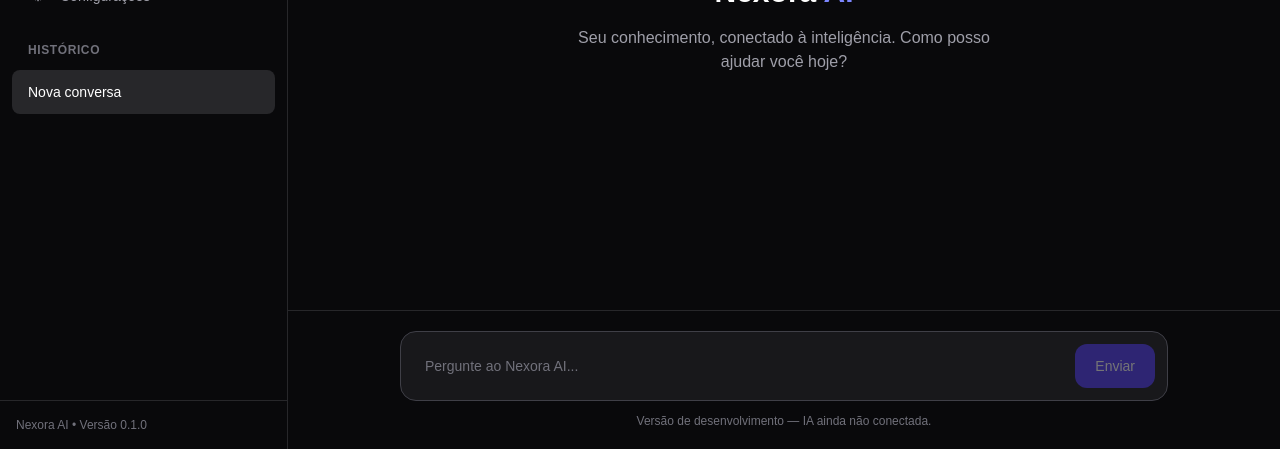
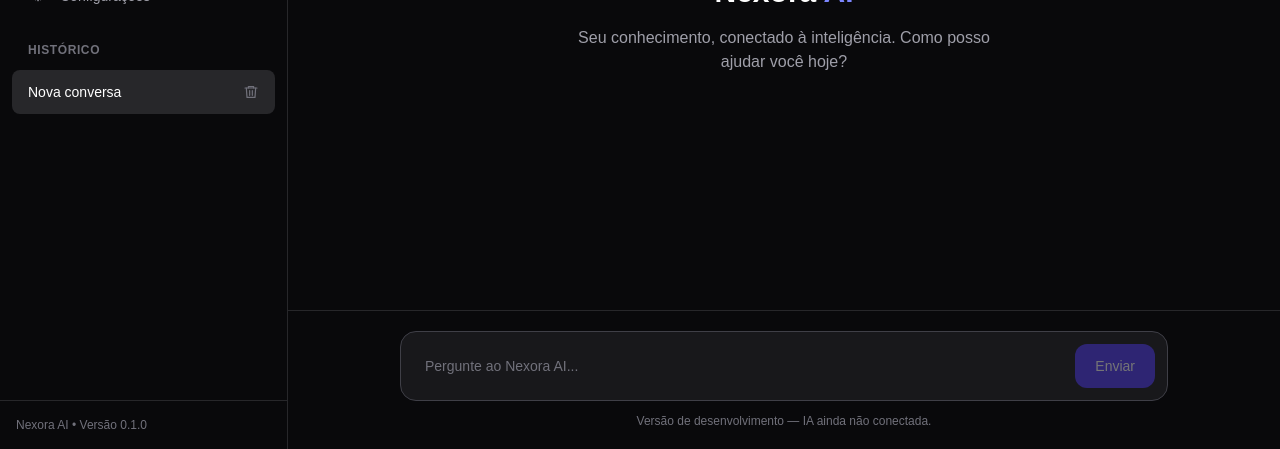
Before and after one commit to allancorreaz/Nexora-AI, a Next.js app in the folder frontend/: page / in a window 1280 px wide. Both pictures are taken after typing "Sample" into the empty fields and a click on the button "+ Nova conversa". Shown: the part 351-800 px from the top of the page. Built offline with nearby package versions, Linux system fonts and the light colour scheme.

Commit message:
feat: adiciona exclusao de conversas ao historico

```diff
--- a/frontend/components/chat/ChatWorkspace.tsx
+++ b/frontend/components/chat/ChatWorkspace.tsx
@@ -14,13 +14,18 @@
 } from "@/lib/chat-storage";
 
 export default function ChatWorkspace() {
+  // Armazena todas as conversas.
   const [conversations, setConversations] = useState<Conversation[]>([]);
-  const [activeConversationId, setActiveConversationId] =
-    useState<string | null>(null);
 
+  // Identifica a conversa selecionada.
+  const [activeConversationId, setActiveConversationId] = useState<
+    string | null
+  >(null);
+
+  // Controla a inicialização do histórico.
   const [isLoaded, setIsLoaded] = useState(false);
 
-  // Recupera o histórico quando o componente é montado.
+  // Recupera as conversas salvas no navegador.
   useEffect(() => {
     const saved = loadConversations();
 
@@ -28,13 +33,14 @@
     setIsLoaded(true);
   }, []);
 
-  // Salva somente depois que o histórico foi carregado.
+  // Salva automaticamente as alterações no histórico.
   useEffect(() => {
     if (!isLoaded) return;
 
     saveConversations(conversations);
   }, [conversations, isLoaded]);
 
+  // Cria uma nova conversa vazia.
   function createConversation() {
     const now = new Date().toISOString();
     const id = crypto.randomUUID();
@@ -51,27 +57,62 @@
     setActiveConversationId(id);
   }
 
+  // Exclui uma conversa mediante confirmação.
+  function deleteConversation(conversationId: string) {
+    const conversation = conversations.find(
+      (item) => item.id === conversationId
+    );
+
+    if (!conversation) return;
+
+    const confirmed = window.confirm(
+      `Tem certeza de que deseja excluir a conversa "${conversation.title}"?\n\nEsta ação não poderá ser desfeita.`
+    );
+
+    if (!confirmed) return;
+
+    // Remove somente a conversa selecionada.
+    setConversations((previous) =>
+      previous.filter(
+        (item) => item.id !== conversationId
+      )
+    );
+
+    // Limpa a seleção se a conversa excluída estiver aberta.
+    if (activeConversationId === conversationId) {
+      setActiveConversationId(null);
+    }
+  }
+
+  // Adiciona uma mensagem à conversa atual.
   function addMessage(content: string) {
+    const trimmedContent = content.trim();
+
+    if (!trimmedContent) return;
+
     const now = new Date().toISOString();
 
     const message: Message = {
       id: crypto.randomUUID(),
       role: "user",
-      content,
+      content: trimmedContent,
       createdAt: now,
     };
 
+    // Cria automaticamente uma conversa, caso não exista uma ativa.
     if (!activeConversationId) {
       const conversationId = crypto.randomUUID();
 
+      const newConversation: Conversation = {
+        id: conversationId,
+        title: trimmedContent.slice(0, 40),
+        messages: [message],
+        createdAt: now,
+        updatedAt: now,
+      };
+
       setConversations((previous) => [
-        {
-          id: conversationId,
-          title: content.slice(0, 40),
-          messages: [message],
-          createdAt: now,
-          updatedAt: now,
-        },
+        newConversation,
         ...previous,
       ]);
 
@@ -79,6 +120,7 @@
       return;
     }
 
+    // Adiciona a mensagem à conversa selecionada.
     setConversations((previous) =>
       previous.map((conversation) => {
         if (conversation.id !== activeConversationId) {
@@ -90,7 +132,7 @@
         return {
           ...conversation,
           title: isFirstMessage
-            ? content.slice(0, 40)
+            ? trimmedContent.slice(0, 40)
             : conversation.title,
           messages: [...conversation.messages, message],
           updatedAt: now,
@@ -99,12 +141,13 @@
     );
   }
 
+  // Localiza a conversa ativa.
   const activeConversation =
     conversations.find(
       (conversation) => conversation.id === activeConversationId
     ) ?? null;
 
-  // Evita exibir a interface antes da recuperação do histórico.
+  // Aguarda a recuperação do histórico.
   if (!isLoaded) {
     return (
       <div className="flex h-screen items-center justify-center bg-zinc-950 text-zinc-400">
@@ -120,6 +163,7 @@
         activeConversationId={activeConversationId}
         onNewConversation={createConversation}
         onSelectConversation={setActiveConversationId}
+        onDeleteConversation={deleteConversation}
       />
 
       <Chat
--- a/frontend/components/layout/Sidebar.tsx
+++ b/frontend/components/layout/Sidebar.tsx
@@ -9,6 +9,7 @@
   activeConversationId: string | null;
   onNewConversation: () => void;
   onSelectConversation: (id: string) => void;
+  onDeleteConversation: (id: string) => void;
 };
 
 const navigation = [
@@ -23,6 +24,7 @@
   activeConversationId,
   onNewConversation,
   onSelectConversation,
+  onDeleteConversation,
 }: SidebarProps) {
   const [activeItem, setActiveItem] = useState("chat");
 
@@ -33,6 +35,7 @@
         <h2 className="text-xl font-bold tracking-tight">
           Nexora <span className="text-indigo-400">AI</span>
         </h2>
+
         <p className="mt-1 text-xs text-zinc-500">
           Inteligência e conhecimento
         </p>
@@ -53,7 +56,10 @@
       </div>
 
       {/* Navegação */}
-      <nav aria-label="Navegação principal" className="space-y-1 px-3">
+      <nav
+        aria-label="Navegação principal"
+        className="space-y-1 px-3"
+      >
         {navigation.map((item) => (
           <button
             key={item.id}
@@ -73,35 +79,72 @@
         ))}
       </nav>
 
-      {/* Histórico */}
+      {/* Histórico de conversas */}
       <div className="mt-6 flex min-h-0 flex-1 flex-col px-3">
         <h3 className="mb-3 px-4 text-xs font-semibold uppercase tracking-wider text-zinc-500">
           Histórico
         </h3>
 
-        <div className="flex-1 space-y-1 overflow-y-auto">
+        <div className="min-h-0 flex-1 space-y-1 overflow-y-auto">
           {conversations.length === 0 ? (
             <p className="px-4 py-3 text-xs text-zinc-500">
               Nenhuma conversa iniciada.
             </p>
           ) : (
             conversations.map((conversation) => (
+              <div
+                key={conversation.id}
+                className={`group flex items-center gap-1 rounded-lg pr-2 transition-colors ${
+                  activeConversationId === conversation.id
+                    ? "bg-zinc-800"
+                    : "hover:bg-zinc-900"
+                }`}
+              >
+                {/* Selecionar conversa */}
                 <button
-                key={conversation.id}
                   type="button"
                   onClick={() => {
                     setActiveItem("chat");
                     onSelectConversation(conversation.id);
                   }}
-                className={`w-full truncate rounded-lg px-4 py-3 text-left text-sm transition-colors ${
+                  className={`min-w-0 flex-1 truncate px-4 py-3 text-left text-sm ${
                     activeConversationId === conversation.id
-                    ? "bg-zinc-800 text-white"
-                    : "text-zinc-400 hover:bg-zinc-900 hover:text-white"
+                      ? "text-white"
+                      : "text-zinc-400 hover:text-white"
                   }`}
                   title={conversation.title}
                 >
                   {conversation.title}
                 </button>
+
+                {/* Excluir conversa */}
+                <button
+                  type="button"
+                  onClick={() => onDeleteConversation(conversation.id)}
+                  aria-label={`Excluir conversa ${conversation.title}`}
+                  title="Excluir conversa"
+                  className="flex h-8 w-8 shrink-0 items-center justify-center rounded-lg text-zinc-500 transition-colors hover:bg-red-500/10 hover:text-red-400 focus-visible:outline-2 focus-visible:outline-indigo-400"
+                >
+                  <svg
+                    xmlns="http://www.w3.org/2000/svg"
+                    width="16"
+                    height="16"
+                    viewBox="0 0 24 24"
+                    fill="none"
+                    stroke="currentColor"
+                    strokeWidth="1.8"
+                    strokeLinecap="round"
+                    strokeLinejoin="round"
+                    aria-hidden="true"
+                  >
+                    <path d="M3 6h18" />
+                    <path d="M8 6V4h8v2" />
+                    <path d="M19 6l-1 14H6L5 6" />
+                    <path d="M10 10v7" />
+                    <path d="M14 10v7" />
+                  </svg>
+                </button>
+              </div>
             ))
           )}
         </div>
```
Lines whose indentation alone changed are shown as unchanged.
